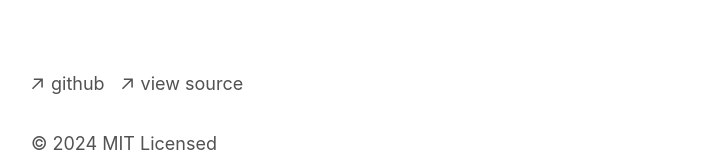
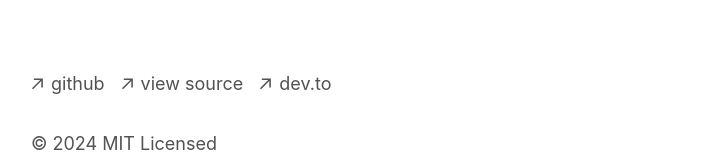
Before and after one commit to johnretsas/johnretsas.github.io, a Next.js app: page / in a window 1280 px wide. Shown: the part 1162-1322 px from the top of the page, without its empty margins (273-977 px from the left). Built offline with nearby package versions, Linux system fonts and the light colour scheme.

Commit message:
fix: add dev.to url to homepage

```diff
--- a/app/components/footer.tsx
+++ b/app/components/footer.tsx
@@ -41,6 +41,17 @@ export default function Footer() {
             <p className="ml-2 h-7">view source</p>
           </a>
         </li>
+        <li>
+          <a
+            className="flex items-center transition-all hover:text-neutral-800 dark:hover:text-neutral-100"
+            rel="noopener noreferrer"
+            target="_blank"
+            href="https://dev.to/johnretsas"
+          >
+            <ArrowIcon />
+            <p className="ml-2 h-7">dev.to</p>
+          </a>
+        </li>
       </ul>
       <p className="mt-8 text-neutral-600 dark:text-neutral-300">
         © {new Date().getFullYear()} MIT Licensed
```
